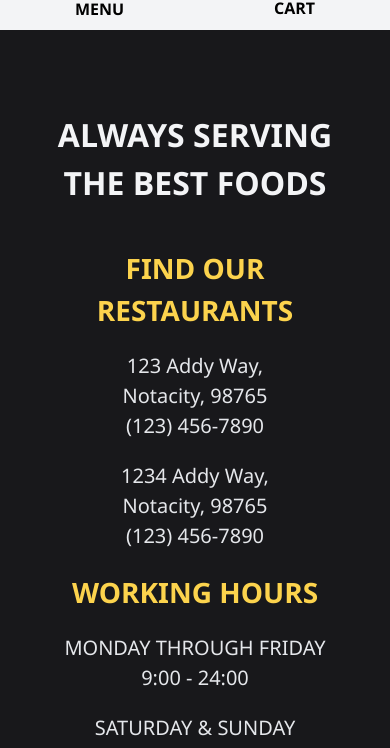
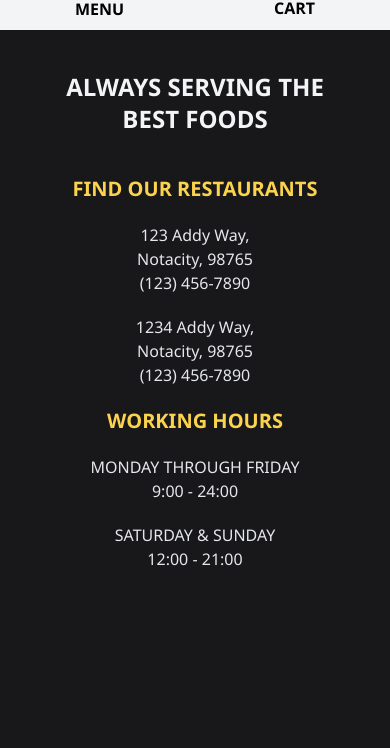
Before and after one commit to pn-code/restaurant-app, a Next.js app: page / in a window 390 px wide. Shown: the part 814-1562 px from the top of the page. Built offline with nearby package versions, Linux system fonts and the light colour scheme.

Commit message:
Downsized text and updated margins

```diff
--- a/components/Footer.jsx
+++ b/components/Footer.jsx
@@ -1,23 +1,23 @@
 const Footer = () => {
     return (
         // Container
-        <div className="h-auto bg-zinc-900 flex pt-10 w-full justify-center mb-16 sm:mb-10">
+        <div className="h-auto bg-zinc-900 flex sm:pt-10 w-full justify-center mb-36 sm:mb-12">
             {/* Contact */}
             <div className="flex flex-col sm:flex-row flex-2 relative text-gray-200 p-12 justify-between text-center sm:text-left">
                 {/* Motto */}
                 <div className="flex flex-1 pb-10 sm:py-0">
-                    <h1 className="text-[32px] font-bold text-gray-100">ALWAYS SERVING THE BEST FOODS</h1>
+                    <h1 className="text-2xl sm:text-[32px] font-bold text-gray-100">ALWAYS SERVING THE BEST FOODS</h1>
                 </div>
                 {/* Locations */}
                 <div className="flex-2 py-0 sm:px-5">
-                    <h1 className="text-[28px] sm:text-[18px] text-amber-300 font-bold pb-5">FIND OUR RESTAURANTS</h1>
-                    <p className="text-[20px] sm:text-[16px] pb-5">
+                    <h1 className="text-xl sm:text-[18px] text-amber-300 font-bold pb-5">FIND OUR RESTAURANTS</h1>
+                    <p className="text-[16px] pb-5">
                         123 Addy Way,
                         <br />
                         Notacity, 98765
                         <br /> (123) 456-7890
                     </p>
-                    <p className="text-[20px] sm:text-[16px] pb-5">
+                    <p className="text-[16px] pb-5">
                         1234 Addy Way,
                         <br />
                         Notacity, 98765
@@ -27,12 +27,12 @@ const Footer = () => {
 
                 {/* Hours */}
                 <div className="flex-1 py-0 sm:px-5">
-                    <h1 className="text-[28px] sm:text-[18px] text-amber-300 font-bold pb-5">WORKING HOURS</h1>
-                    <p className="text-[20px] sm:text-[16px] pb-5">
+                    <h1 className="text-xl sm:text-[18px] text-amber-300 font-bold pb-5">WORKING HOURS</h1>
+                    <p className="text-[16px] pb-5">
                         MONDAY THROUGH FRIDAY
                         <br /> 9:00 - 24:00
                     </p>
-                    <p className="text-[20px] sm:text-[16px] pb-5">
+                    <p className="text-[16px] pb-5">
                         SATURDAY &amp; SUNDAY
                         <br /> 12:00 - 21:00
                     </p>
```
